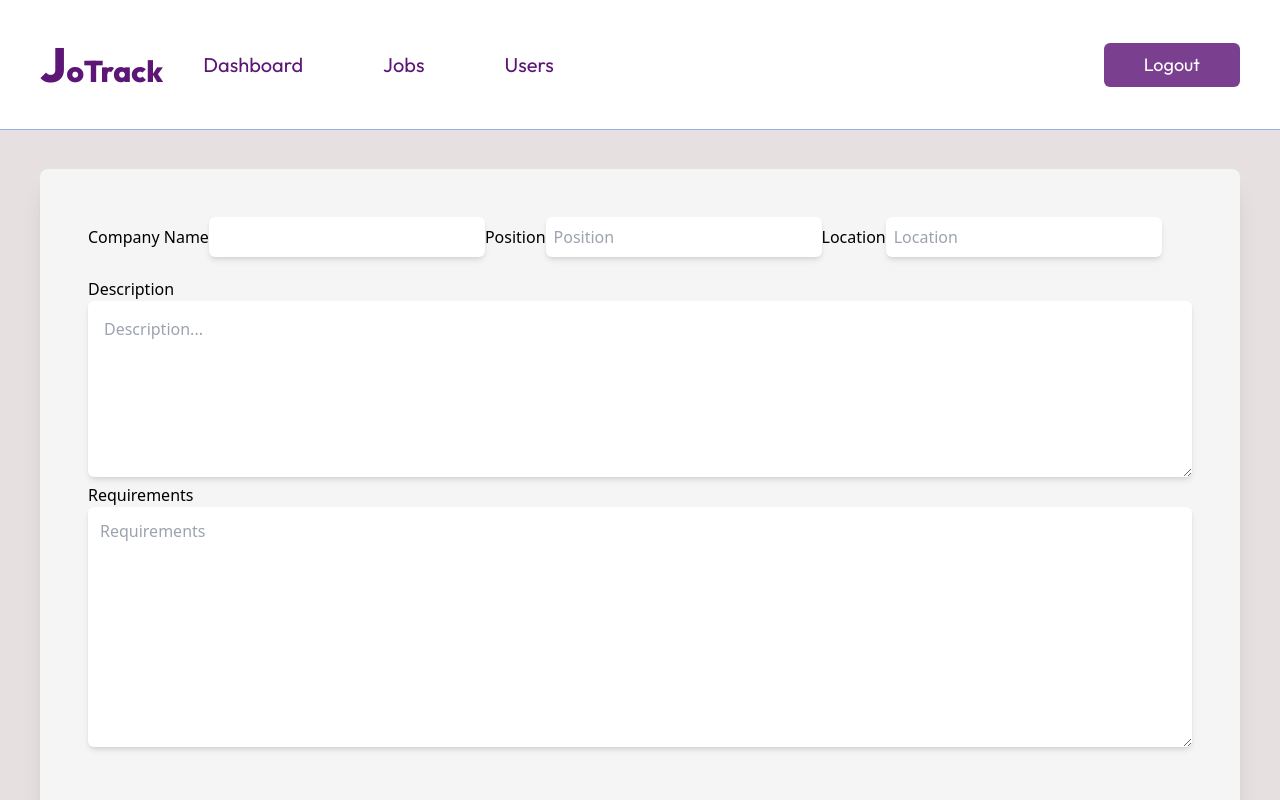
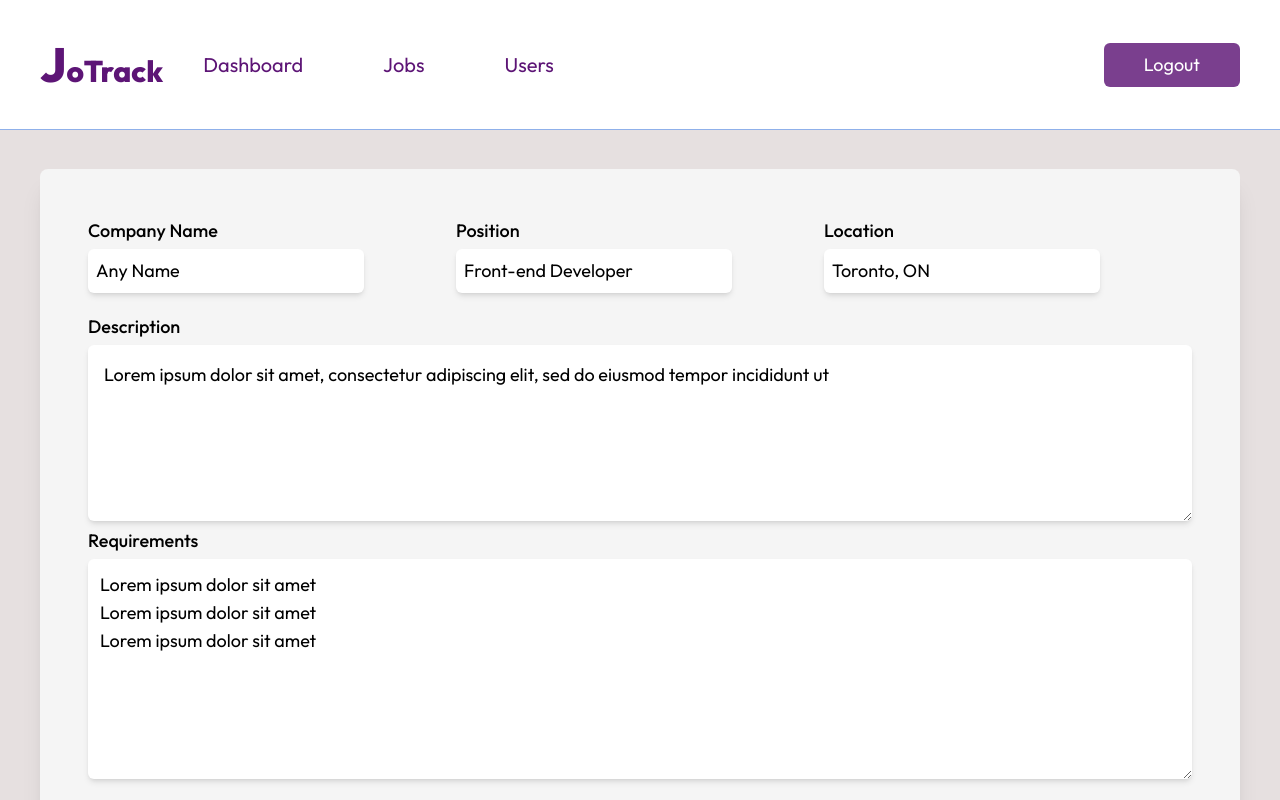
Before and after one commit to jayden-n/jotrack, a React (Vite) app in the folder client/: page /admin/jobs/edit in a window 1280 px wide. Shown: the top 800 px of the page. Built offline with nearby package versions, Linux system fonts and the light colour scheme.

Commit message:
edit job page done

```diff
--- a/client/src/pages/admin/AddJob.tsx
+++ b/client/src/pages/admin/AddJob.tsx
@@ -7,7 +7,7 @@ const AddJob: React.FC = () => {
 	const [position, setPosition] = useState<string>("");
 	const [location, setLocation] = useState<string>("");
 	const [description, setDescription] = useState<string>("");
-	const [requirements, setRequirements] = useState<string>("");
+	const [requirements, setRequirements] = useState<Array<string>>([]);
 
 		const onAdd = (e: React.FormEvent<HTMLButtonElement>) => {
 			e.preventDefault();
@@ -25,7 +25,7 @@ const AddJob: React.FC = () => {
 				setPosition('');
 				setLocation('');
 				setDescription('');
-				setRequirements('');
+				setRequirements([]);
 
 				toast.success('Job successfully added.');
 			}
@@ -50,9 +50,10 @@ const AddJob: React.FC = () => {
 		return (
 			<div>
 				<div className="sm:grid sm:grid-cols-1 md:mt-10 mt-10 mb-5 mx-4 md:mx-0">
-					<form className="md:mx-10 rounded-lg shadow-xl bg-white p-12  	">
+					<form className="md:mx-10 rounded-lg shadow-xl bg-white p-12  overflow-hidden	">
 						<div className=" ">
 							<div className={`${divStyle} `}>
+								{/* ================================= Company Name =================================*/}
 								<input
 									placeholder="Company Name"
 									type="text"
@@ -62,6 +63,7 @@ const AddJob: React.FC = () => {
 									onChange={(e) => setCompanyName(e.target.value)}
 								/>
 
+								{/* ================================= Position =================================*/}
 								<input
 									placeholder="Position"
 									type="text"
@@ -71,7 +73,7 @@ const AddJob: React.FC = () => {
 									onChange={(e) => setPosition(e.target.value)}
 								/>
 
-
+								{/* ================================= Location =================================*/}
 								<input
 									placeholder="Location"
 									type="text"
@@ -82,6 +84,7 @@ const AddJob: React.FC = () => {
 								/>
 							</div>
 
+							{/* ================================= Description =================================*/}
 							<div className={`${divStyle}`}>
 								<textarea
 									placeholder="Description..."
@@ -93,6 +96,7 @@ const AddJob: React.FC = () => {
 							</div>
 						</div>
 
+						{/* ================================= Requirements =================================*/}
 						<div className={`${divStyle}`}>
 							<textarea
 								placeholder="Requirements"
@@ -101,10 +105,12 @@ const AddJob: React.FC = () => {
 								shadow-md shadow-black-500/50"
 								rows={9}
 								onKeyDown={bulletPoint}
-								onChange={(e) => setRequirements(e.target.value)}
+								onChange={(e) => setRequirements(e.target.value.split('\n'))}
 							/>
 						</div>
+
 						<hr className="my-5 md:mt-20 border-t border-grey500"/>
+						{/* ================================= Buttons =================================*/}
 						<div className=" flex md:mt-0 mt-5 md:justify-end gap-5 justify-center ">
 							<Link to={'/admin/jobs'} className={`bg-cancelRed ${btnStyle}`}>
 								Cancel
--- a/client/src/pages/admin/EditJob.tsx
+++ b/client/src/pages/admin/EditJob.tsx
@@ -1,37 +1,55 @@
 import React, { useState } from "react";
 import { Link } from "react-router-dom";
+import { toast } from 'react-toastify';
 
 const EditJob: React.FC = () => {
-    const [companyName, setCompanyName] = useState<string>("");
-    const [position, setPosition] = useState<string>("");
-    const [location, setLocation] = useState<string>("");
-    const [description, setDescription] = useState<string>("");
-    const [requirements, setRequirements] = useState<string>("");
+    const [companyName, setCompanyName] = useState<string>("Any Name");
+    const [position, setPosition] = useState<string>("Front-end Developer");
+    const [location, setLocation] = useState<string>("Toronto, ON");
+    const [description, setDescription] = useState<string>("Lorem ipsum dolor sit amet, consectetur adipiscing elit, sed do eiusmod tempor incididunt ut");
+    const [requirements, setRequirements] = useState<Array<string>>(['Lorem ipsum dolor sit amet', 'Lorem ipsum dolor sit amet', 'Lorem ipsum dolor sit amet']);
 
-    const bulletPoint = (e: React.KeyboardEvent<HTMLTextAreaElement>) => {
-        const bullet = '\u2022';
-        const value = e.currentTarget.value.length;
-        if (value > 0) {
-            if (e.key === 'Enter') {
+    // const bulletPoint = (e: React.KeyboardEvent<HTMLTextAreaElement>) => {
+    //     const bullet = '\u2022';
+    //     const value = e.currentTarget.value.length;
+    //     if (value > 0) {
+    //         if (e.key === 'Enter') {
+    //             e.preventDefault();
+    //             e.currentTarget.value = `${e.currentTarget.value}\n${bullet} `;
+    //         } else if (value === 1) {
+    //             e.currentTarget.value = `${bullet} ${e.currentTarget.value}`;
+    //         }
+    //     }
+    // };
+
+    const onUpdate = (e: React.FormEvent<HTMLButtonElement>) => {
         e.preventDefault();
-                e.currentTarget.value = `${e.currentTarget.value}\n${bullet} `;
-            } else if (value === 1) {
-                e.currentTarget.value = `${bullet} ${e.currentTarget.value}`;
-            }
+        if (                //add if changes happened later
+            companyName ||
+            position ||
+            location ||
+            description ||
+            requirements
+        ) {
+            toast.success('Job successfully updated.')
+
         }
     };
 
-    const labelStyle = 'mb-1';
-    const inputStyle = 'md:p-2  mb-5 md:w-1/4 w-full rounded-md shadow-md shadow-black-500/50 ';
-    const textareaStyle = 'md:p-4 w-full md:h-44 p-3  rounded-md shadow-md shadow-black-500/50 ';
-    const btnStyle = 'font-outfit text-white text-normal text-center md:text-xl md:px-5 md:py-1 rounded-lg p-2 hover:opacity-90 shadow-xl ring-1';
+    // =================================================== Styles ===================================================
+    const labelStyle = 'mb-1 font-outfit text-lg block font-medium'
+    const inputStyle = ' p-2  mb-5 md:w-3/4 w-full rounded-md shadow-md shadow-black-500/50 font-outfit text-lg'
+    const textareaStyle = 'md:p-4 w-full md:h-44 p-3 font-outfit text-lg rounded-md shadow-md shadow-black-500/50 '
+    const btnStyle = 'font-outfit text-white text-center md:text-xl md:px-5 md:py-1 rounded-lg p-2 hover:opacity-90 shadow-xl ring-1'
+    // =================================================== End ===================================================
 
     return (
         <div>
             <div className="sm:grid sm:grid-cols-1 md:mt-10 mt-10 mb-5 mx-4 md:mx-0">
                 <form className="md:mx-10 rounded-lg shadow-xl bg-formGrey p-12 ">
-                    <section className="block">
-
+                    <div className="md:grid md:grid-cols-3 ">
+                        {/* ================================= Company Name =================================*/}
+                        <div>
                             <label className={labelStyle}>Company Name</label>
                             <input
                                 type="text"
@@ -39,9 +57,10 @@ const EditJob: React.FC = () => {
                                 className={inputStyle}
                                 onChange={(e) => setCompanyName(e.target.value)}
                             />
+                        </div>
 
-
-
+                        {/* ================================= Position =================================*/}
+                        <div>
                             <label className={labelStyle}>Position</label>
                             <input
                                 placeholder="Position"
@@ -50,9 +69,10 @@ const EditJob: React.FC = () => {
                                 className={inputStyle}
                                 onChange={(e) => setPosition(e.target.value)}
                             />
+                        </div>
 
-
-
+                        {/* ================================= Location =================================*/}
+                        <div>
                             <label className={labelStyle}>Location</label>
                             <input
                                 placeholder="Location"
@@ -61,9 +81,10 @@ const EditJob: React.FC = () => {
                                 className={inputStyle}
                                 onChange={(e) => setLocation(e.target.value)}
                             />
+                        </div>
 
-                    </section>
-
+                    </div>
+                    {/* ================================= Description =================================*/}
                     <div>
                         <label className={labelStyle}>Description</label>
                         <textarea
@@ -73,25 +94,27 @@ const EditJob: React.FC = () => {
                             onChange={(e) => setDescription(e.target.value)}
                         />
                     </div>
-
+                    {/* ================================= Requirements =================================*/}
                     <div>
                         <label className={labelStyle}>Requirements</label>
+
                         <textarea
                             placeholder="Requirements"
-                            value={requirements}
-                            className="w-full p-3  rounded-md shadow-md shadow-black-500/50"
-                            rows={9}
-                            onKeyDown={bulletPoint}
-                            onChange={(e) => setRequirements(e.target.value)}
+                            value={requirements.join('\n')}
+                            className="w-full p-3  font-outfit text-lg rounded-md shadow-md shadow-black-500/50"
+                            rows={7}
+                            // onKeyDown={bulletPoint}
+                            onChange={(e) => setRequirements(e.target.value.split('\n'))}
                             />
                     </div>
 
                     <hr className="my-5 md:mt-20 border-t border-grey500" />
 
+                    {/* ================================= Buttons =================================*/}
                     <div className="flex md:mt-0 mt-5 md:justify-end gap-5 justify-center">
-                        <Link to={'/admin/jobs'} className={`bg-updateBtnColor ${btnStyle}`}>
+                        <button  className={`bg-updateBtnColor ${btnStyle}`} onClick={onUpdate}>
                             Update
-                        </Link>
+                        </button>
                         <Link to={'/admin/jobs'} className={`bg-cancelRed ${btnStyle}`}>
                             Cancel
                         </Link>
--- a/client/src/pages/admin/UpdateJob.tsx
+++ /dev/null
@@ -1,11 +0,0 @@
-import React from 'react';
-import NavBar from './NavBar';
-
-export default function UpdateJob() {
-	return (
-		<div>
-			<NavBar />
-			<div>UpdateJob</div>
-		</div>
-	);
-}
--- /dev/null
+++ b/client/src/pages/admin/UserDetailsMobile.tsx
@@ -0,0 +1,40 @@
+import React from 'react'
+import { Link } from 'react-router-dom'
+import {motion} from 'framer-motion'
+
+export default function UserDetailsMobile() {
+  return (
+    <div>
+         <div className=''>
+
+                  <div className='col-start-1'>
+                    <p className='mb-10 '>User ID </p>
+                    <p className='mb-10'>Name </p>
+                    <p className='mb-10'>Email</p>
+                    <p className='mb-10'>Address</p>
+                    <p className='mb-10'>Phone</p>
+                  </div>
+                {/* user data display here */}
+                <div className='col-start-2 col-span-2'>
+                    <p className='mb-10 '>1 </p>
+                    <p className='mb-10'>any name </p>
+                    <p className='mb-10'>name@gmail.com</p>
+                    <p className='mb-10'>123 Any St North, Toronto, L8M3F4, ON</p>
+                    <p className='mb-10'>55555555</p>
+                </div>
+
+
+
+                <div className='flex justify-center items-center'>
+                    <Link to={"/admin/users/activity"}
+                    className='bg-green font-outfit text-white text-normal text-center p-1.5
+                    rounded-lg  hover:opacity-90 ring-0.5  w-3/5  '
+                    >
+                        User Activity
+                    </Link>
+                </div>
+
+            </div>
+    </div>
+  )
+}
```
Also changed, not shown: client/src/pages/admin/DropDownMenu.tsx (deleted, +0 -61 lines), client/src/pages/admin/NavBar.tsx (+2 -64 lines), client/src/pages/admin/UserActivity.tsx (+11 -10 lines), client/src/pages/admin/UserSearch.tsx (+9 -29 lines). Lines whose indentation alone changed are shown as unchanged.
